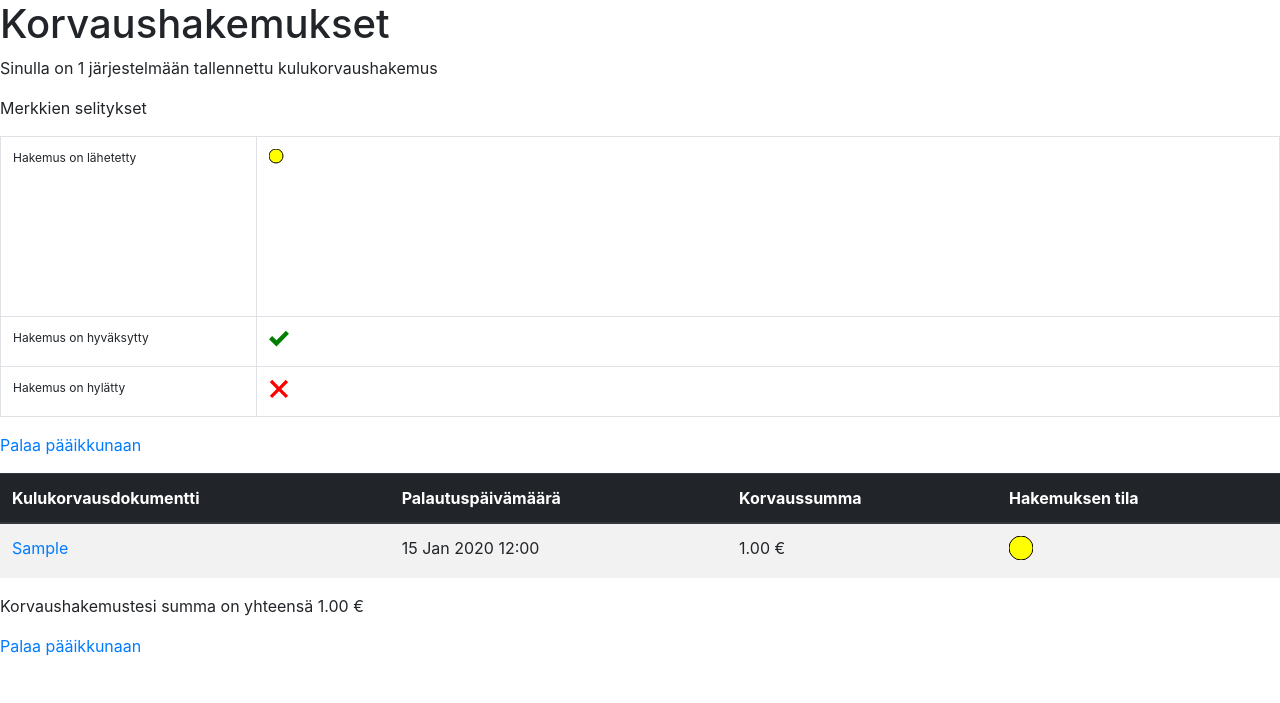
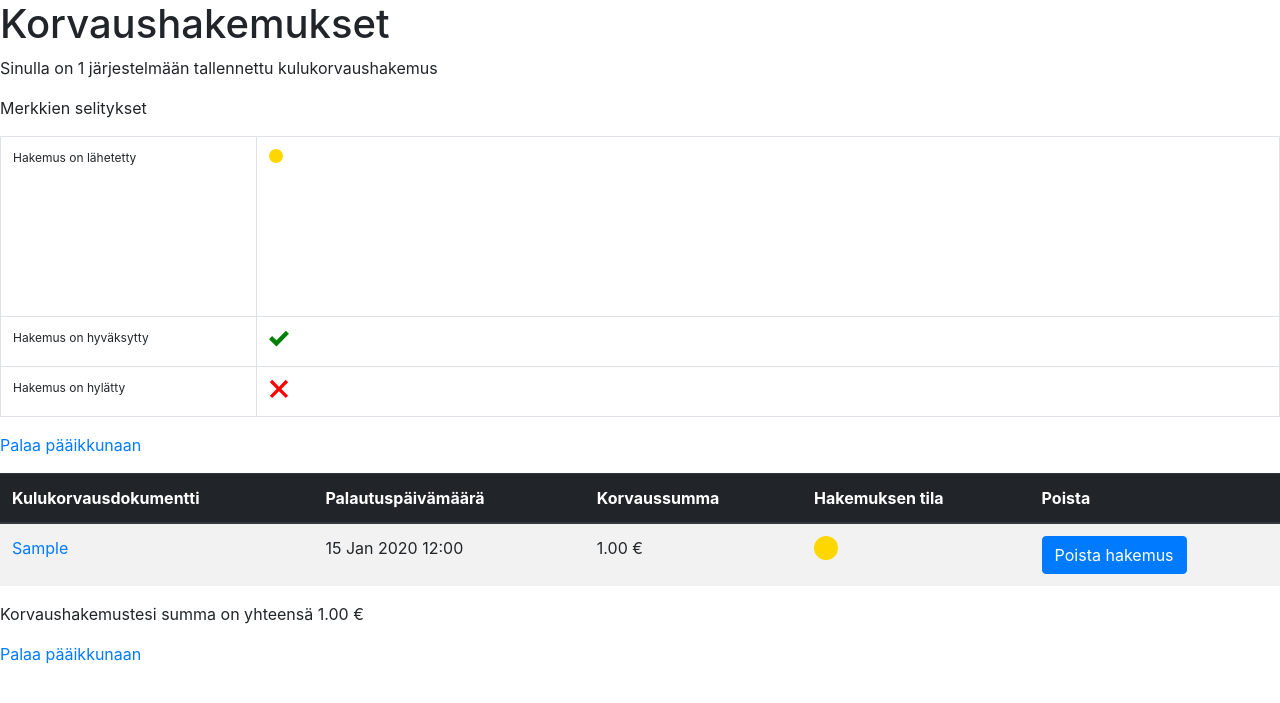
Before and after one commit to MikkonenTS/OhsihaHT, a Django app: page /login/korvaukset/ in a window 1280 px wide. Shown: the top 703 px of the page. Run offline with Django 3.2, Linux system fonts and the light colour scheme; a user stored in the database is signed in; tables that the repository leaves empty hold one stand-in row (values such as "Sample post"); some libraries are stand-ins or nearby versions.

Commit message:
Koitettu luoda poisto-view

```diff
--- a/login/templates/korvaukset.html
+++ b/login/templates/korvaukset.html
@@ -26,7 +26,7 @@
            Hakemus on lähetetty
          </td>
          <td>
-          <svg fill = "yellow" stroke = "black" width = 5% height = 10% xmlns="http://www.w3.org/2000/svg"
+          <svg fill = "gold"  width = 5% height = 10% xmlns="http://www.w3.org/2000/svg"
           xmlns:serif="http://www.serif.com/" fill-rule="evenodd" clip-rule="evenodd"><circle serif:id="shape 19" cx="7" cy ="7" r="7"/>
           </svg>
          </td>
@@ -58,6 +58,7 @@
             <th scope="col">Palautuspäivämäärä</th>
             <th scope="col">Korvaussumma</th>
             <th scope="col">Hakemuksen tila</th>
+            <th scope = "col">Poista</th>
           </tr>
         </thead>
     {% for korvaus in kulukorvaukset %}
@@ -71,26 +72,32 @@
           {% if korvaus.status == 'HYV' %}
           <td>
             <svg xmlns="http://www.w3.org/2000/svg" width="30" height="30", fill="green"
-             viewBox="0 0 24 24"><path d="M20.285 2l-11.285 11.567-5.286-5.011
-             -3.714 3.716 9 8.728 15-15.285z"/>
+             viewBox="0 0 24 24"><path d="M20.285 2l-11.285 11.567-5.286-5.011-3.714 3.716
+              9 8.728 15-15.285z"/>
             </svg>
           </td>
           {% elif korvaus.status == 'HYL' %}
           <td>
-            <svg xmlns="http://www.w3.org/2000/svg" width="24" height="24"
-             fill = "red" viewBox="0 0 24 24"><path d="M23 20.168l-8.185-8.187
+            <svg xmlns="http://www.w3.org/2000/svg" width="24" height="24" fill = "red"
+            viewBox="0 0 24 24"><path d="M23 20.168l-8.185-8.187
              8.185-8.174-2.832-2.807-8.182 8.179-8.176-8.179-2.81 2.81 8.186
               8.196-8.186 8.184 2.81 2.81 8.203-8.192 8.18 8.192z"/>
             </svg>
           </td>
           {% elif korvaus.status == 'LAH' %}
           <td>
-            <svg width="24" height="24" fill = "yellow" stroke = "black" xmlns="http://www.w3.org/2000/svg"
+            <svg width="24" height="24" fill = "gold" xmlns="http://www.w3.org/2000/svg"
              xmlns:serif="http://www.serif.com/" fill-rule="evenodd" clip-rule="evenodd"><circle serif:id="shape 19" cx="12" cy="12" r="12"/>
             </svg>
           </td>
           {% endif %}
+          <td>
+            <a class="btn btn-primary"
+             href="{% url 'poista_korvaus'%}{{korvaus.id}}" role = "button">Poista hakemus
+           </a>
+          </td>
         </tr>
+
 
    {% endfor %}
    </table>
--- a/login/urls.py
+++ b/login/urls.py
@@ -3,10 +3,12 @@ from django.urls import path, include
 from . import views
 
 
+
 urlpatterns = [
     path('signup/', views.Signup.as_view(), name='signup'),
     path('upload/', views.upload, name='upload'),
-    path('korvaukset/', views.korvaukset, name='korvaukset')
+    path('korvaukset/', views.korvaukset, name='korvaukset'),
+    path('poista_korvaus/', views.poista_korvaus, name='poista_korvaus'),
 
 
 ]
--- a/login/views.py
+++ b/login/views.py
@@ -28,7 +28,8 @@ def upload(request):
             instance.palauttaja = request.user
             instance.save()
 
-            return redirect('home')
+            messages.success(request, 'Tiedoston lataaminen onnistui')
+
     else:
         form = DocumentForm()
     return render(request, 'upload.html', {
@@ -51,6 +52,14 @@ def korvaukset(request):
             total += alkio
 
     template_data = {'kulukorvaukset':kulukorvaukset,
-            'total':total,}
+                    'total':total,
+                    }
 
     return render(request, 'korvaukset.html', template_data)
+
+def poista_korvaus(request, id):
+
+
+    kulukorvaukset = Document.object.filter(Document_id = id).delete()
+
+    return redirect(korvaukset)
```
Also changed, not shown: login/templates/upload.html (+7 -0 lines), 1 other file.
